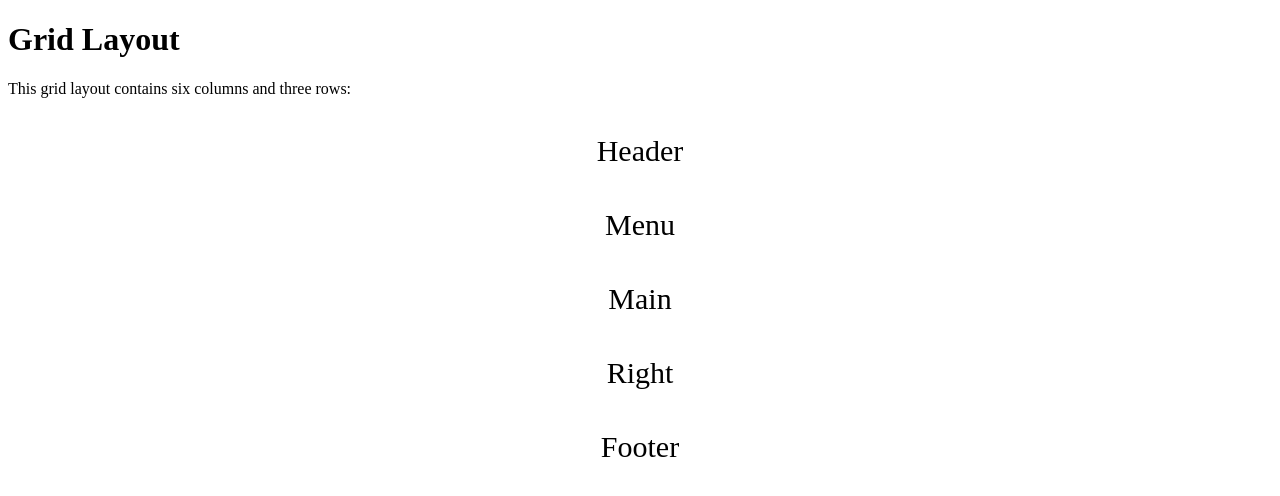
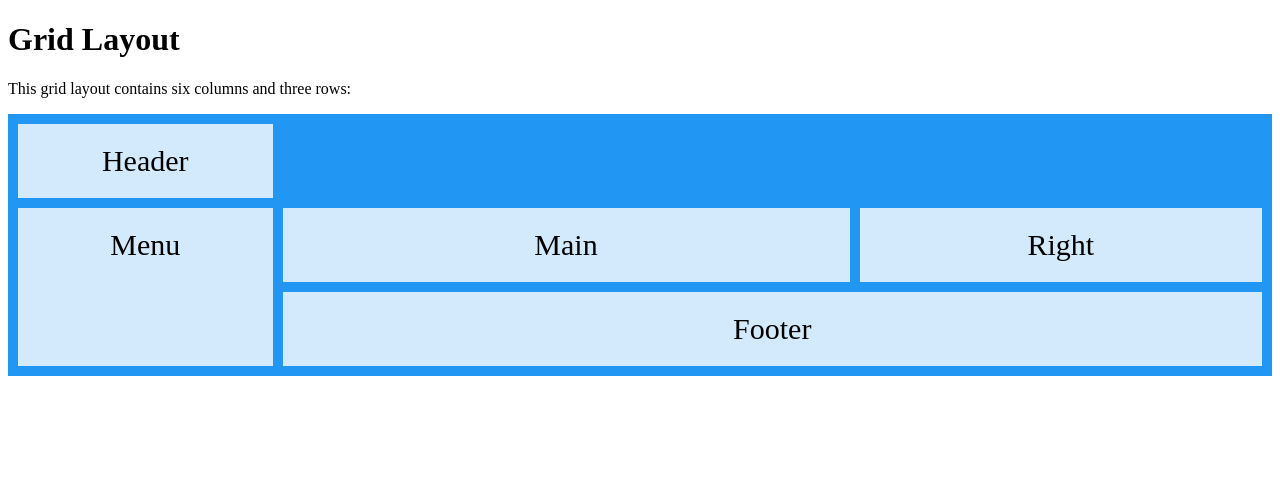
Before and after one commit to meghna124/meghna124, a plain HTML site: page index.html in a window 1280 px wide. Drawn offline with Linux system fonts and the light colour scheme.

Commit message:
Update index.css

```diff
--- a/index.css
+++ b/index.css
@@ -5,7 +5,7 @@
 .item3 { grid-area: main; }
 .item4 { grid-area: right; }
 .item5 { grid-area: footer; }
- background color: 787878;
+
 .grid-container {
   display: grid;
   grid-template-areas:
```
